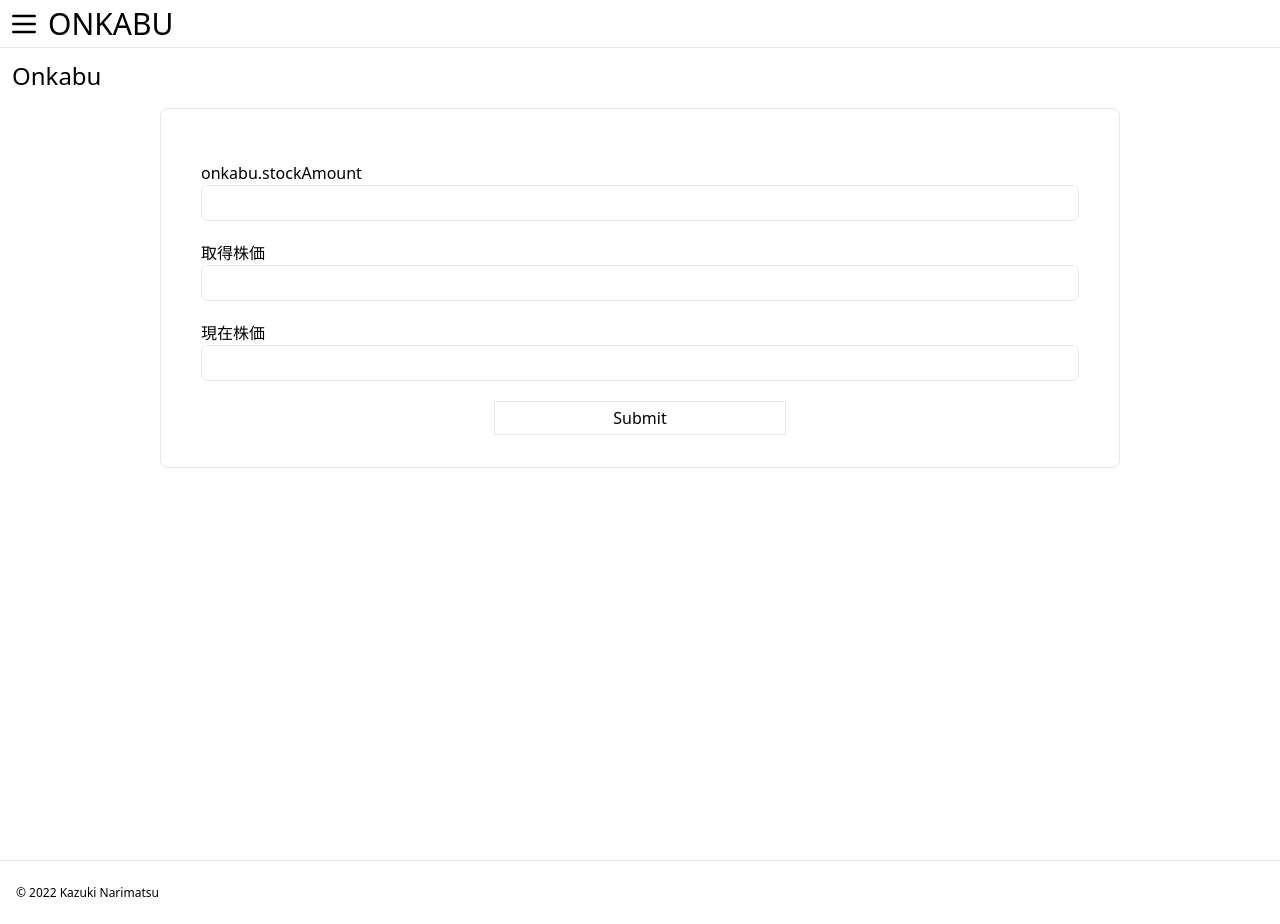
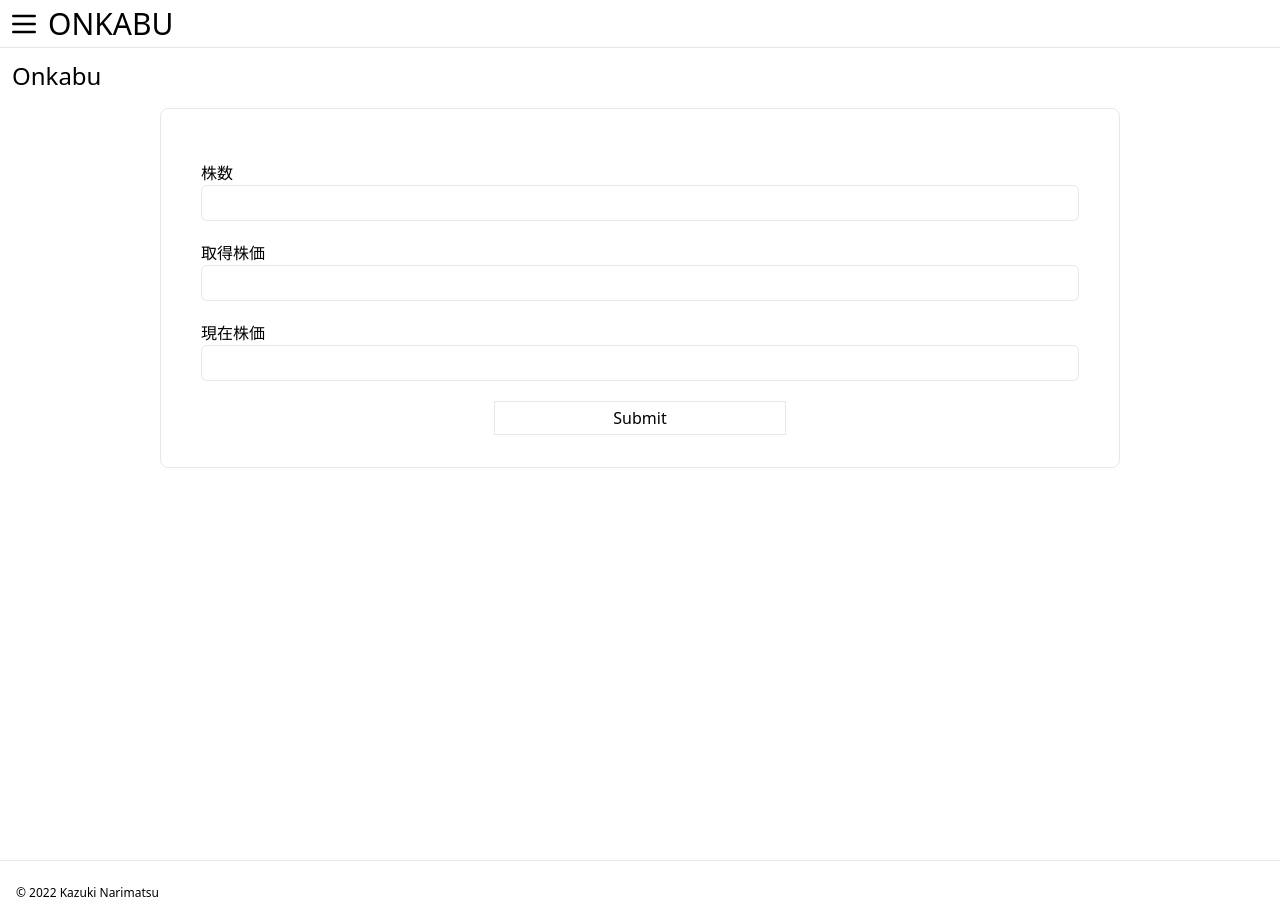
Before and after one commit to knarimatsu/kabukeisan_fe, a Next.js app: page /onkabu in a window 1280 px wide. Built offline with nearby package versions, Linux system fonts and the light colour scheme.

Commit message:
fix word

```diff
--- a/src/pages/onkabu/index.tsx
+++ b/src/pages/onkabu/index.tsx
@@ -20,7 +20,7 @@ const Onkabu = () => {
                 onSubmit={handleSubmit(post)}
             >
                 <label htmlFor="stock" className="block my-5">
-                    {t("onkabu.stockAmount")}
+                    株数
                     <input
                         id="stock"
                         type="text"
```
